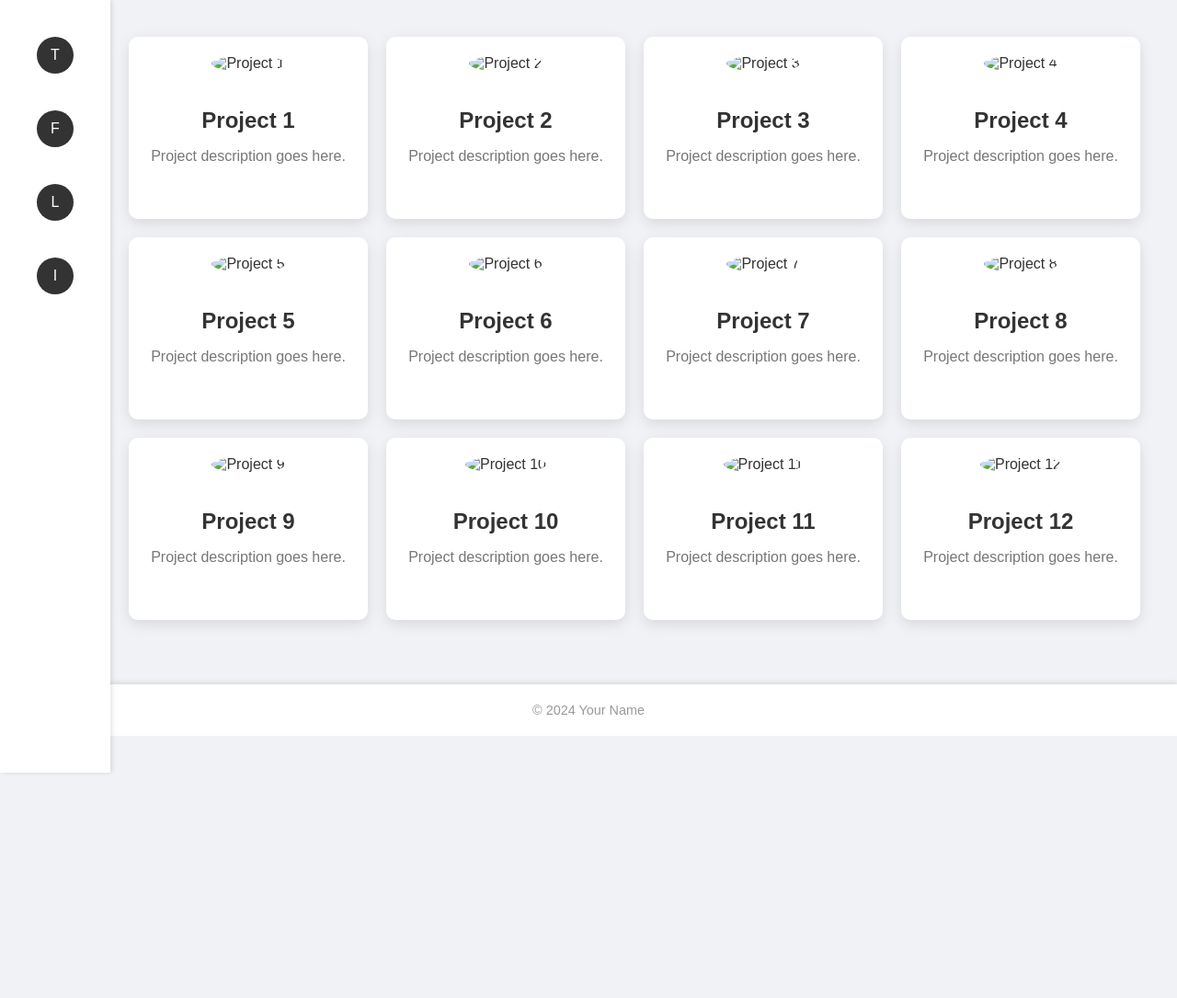
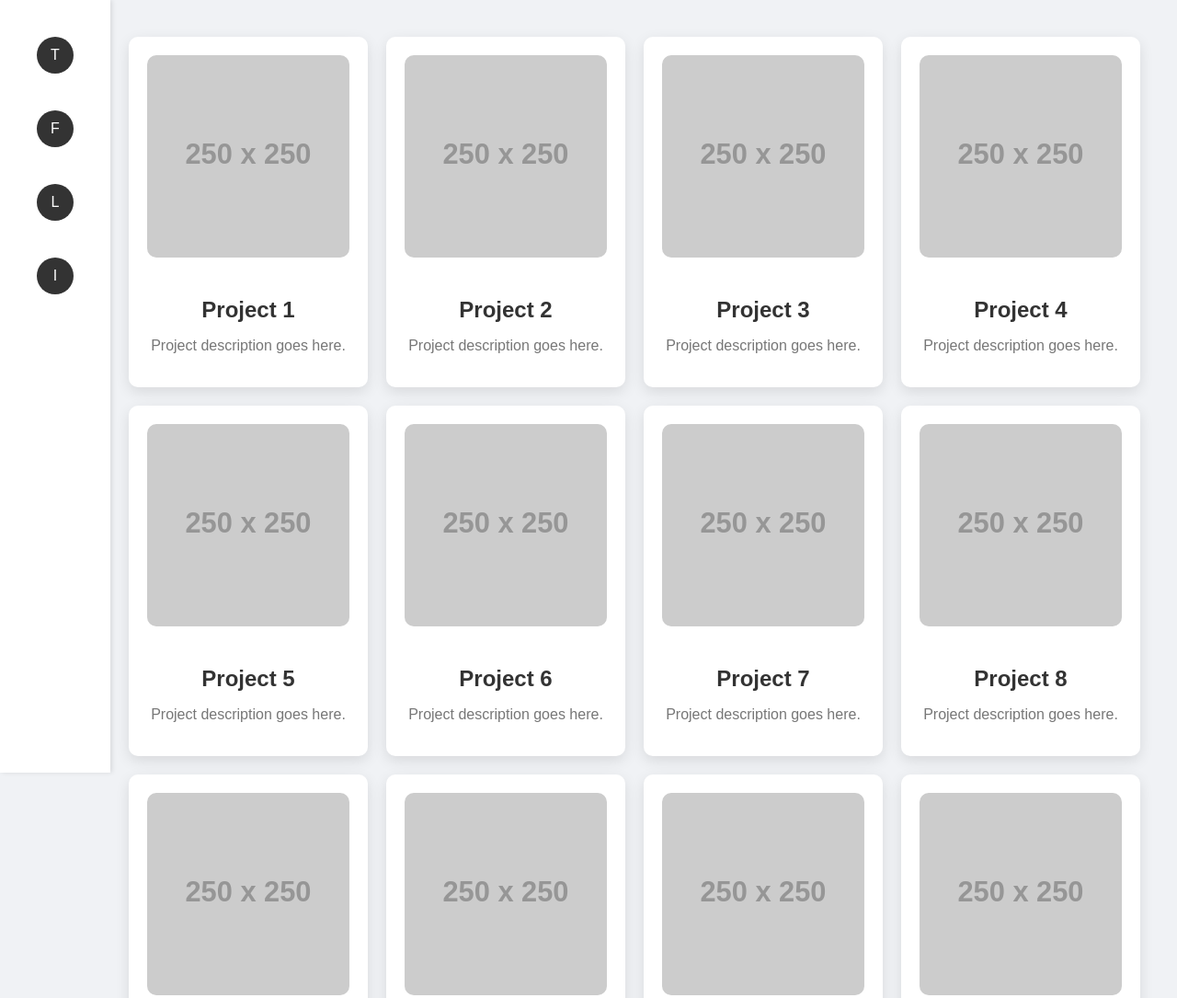
Before and after one commit to Nosnap4me/project-showcase-template, a plain HTML site: page index.html in a window 1280 px wide. Shown: the top 1085 px of the page at 92% size. Before the commit the page ends 800 px from the top, so only its background shows below. Drawn offline with Linux system fonts and the light colour scheme; placeholder pictures from the web are drawn by us.

Commit message:
Update index.html
Added Placeholder Images: All project images now use a placeholder service, ensuring they appear correctly even if actual images aren't ready.
Footer Enhancements: Added padding and a shadow to the footer for a more distinct separation from the main content.

```diff
--- a/index.html
+++ b/index.html
@@ -29,7 +29,7 @@
             transition: background-color 0.3s;
         }
 
-        .sidebar a {
+            .sidebar a {
             margin: 20px 0;
             display: block;
             width: 40px;
@@ -41,6 +41,11 @@
             line-height: 40px;
             text-decoration: none;
             transition: transform 0.3s, background-color 0.3s;
+        }
+
+        .sidebar a img {
+            width: 24px; /* Adjust size for icons */
+            height: 24px; /* Adjust size for icons */
         }
 
         .sidebar a:hover {
@@ -93,14 +98,15 @@
         }
 
         .card img {
-            width: 60px;
-            border-radius: 50%;
+            width: 100%; /* Make images responsive */
+            height: auto; /* Maintain aspect ratio */
+            border-radius: 10px;
             margin-bottom: 15px;
             transition: transform 0.3s;
         }
 
         .card img:hover {
-            transform: scale(1.1);
+            transform: scale(1.05);
         }
 
         .card h3 {
@@ -126,7 +132,7 @@
 </head>
 <body>
     <div class="sidebar">
-        <a href="https://twitter.com" target="_blank">T</a>
+       <a href="https://twitter.com" target="_blank">T</a>
         <a href="https://facebook.com" target="_blank">F</a>
         <a href="https://linkedin.com" target="_blank">L</a>
         <a href="https://instagram.com" target="_blank">I</a>
@@ -134,62 +140,62 @@
 
     <div class="main-content">
         <div class="card">
-            <img src="project1.jpg" alt="Project 1">
+            <img src="https://via.placeholder.com/250" alt="Project 1">
             <h3>Project 1</h3>
             <p>Project description goes here.</p>
         </div>
         <div class="card">
-            <img src="project2.jpg" alt="Project 2">
+            <img src="https://via.placeholder.com/250" alt="Project 2">
             <h3>Project 2</h3>
             <p>Project description goes here.</p>
         </div>
         <div class="card">
-            <img src="project3.jpg" alt="Project 3">
+            <img src="https://via.placeholder.com/250" alt="Project 3">
             <h3>Project 3</h3>
             <p>Project description goes here.</p>
         </div>
         <div class="card">
-            <img src="project4.jpg" alt="Project 4">
+            <img src="https://via.placeholder.com/250" alt="Project 4">
             <h3>Project 4</h3>
             <p>Project description goes here.</p>
         </div>
         <div class="card">
-            <img src="project5.jpg" alt="Project 5">
+            <img src="https://via.placeholder.com/250" alt="Project 5">
             <h3>Project 5</h3>
             <p>Project description goes here.</p>
         </div>
         <div class="card">
-            <img src="project6.jpg" alt="Project 6">
+            <img src="https://via.placeholder.com/250" alt="Project 6">
             <h3>Project 6</h3>
             <p>Project description goes here.</p>
         </div>
         <div class="card">
-            <img src="project7.jpg" alt="Project 7">
+            <img src="https://via.placeholder.com/250" alt="Project 7">
             <h3>Project 7</h3>
             <p>Project description goes here.</p>
         </div>
         <div class="card">
-            <img src="project8.jpg" alt="Project 8">
+            <img src="https://via.placeholder.com/250" alt="Project 8">
             <h3>Project 8</h3>
             <p>Project description goes here.</p>
         </div>
         <div class="card">
-            <img src="project9.jpg" alt="Project 9">
+            <img src="https://via.placeholder.com/250" alt="Project 9">
             <h3>Project 9</h3>
             <p>Project description goes here.</p>
         </div>
         <div class="card">
-            <img src="project10.jpg" alt="Project 10">
+            <img src="https://via.placeholder.com/250" alt="Project 10">
             <h3>Project 10</h3>
             <p>Project description goes here.</p>
         </div>
         <div class="card">
-            <img src="project11.jpg" alt="Project 11">
+            <img src="https://via.placeholder.com/250" alt="Project 11">
             <h3>Project 11</h3>
             <p>Project description goes here.</p>
         </div>
         <div class="card">
-            <img src="project12.jpg" alt="Project 12">
+            <img src="https://via.placeholder.com/250" alt="Project 12">
             <h3>Project 12</h3>
             <p>Project description goes here.</p>
         </div>
```
